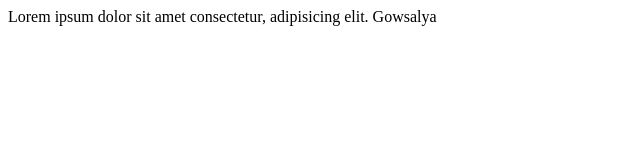
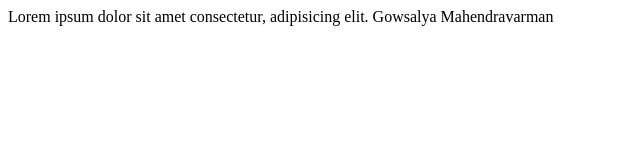
Before and after one commit to Goowwwwww/Gggggg, a plain HTML site: page index.html in a window 1280 px wide. Shown: the whole page, without its empty margins (0-640 px from the left). Drawn offline with Linux system fonts and the light colour scheme.

Commit message:
added 2nd line

```diff
--- a/index.html
+++ b/index.html
@@ -8,5 +8,6 @@
 <body>
     Lorem ipsum dolor sit amet consectetur, adipisicing elit.
     Gowsalya
+    Mahendravarman
 </body>
 </html>
```
